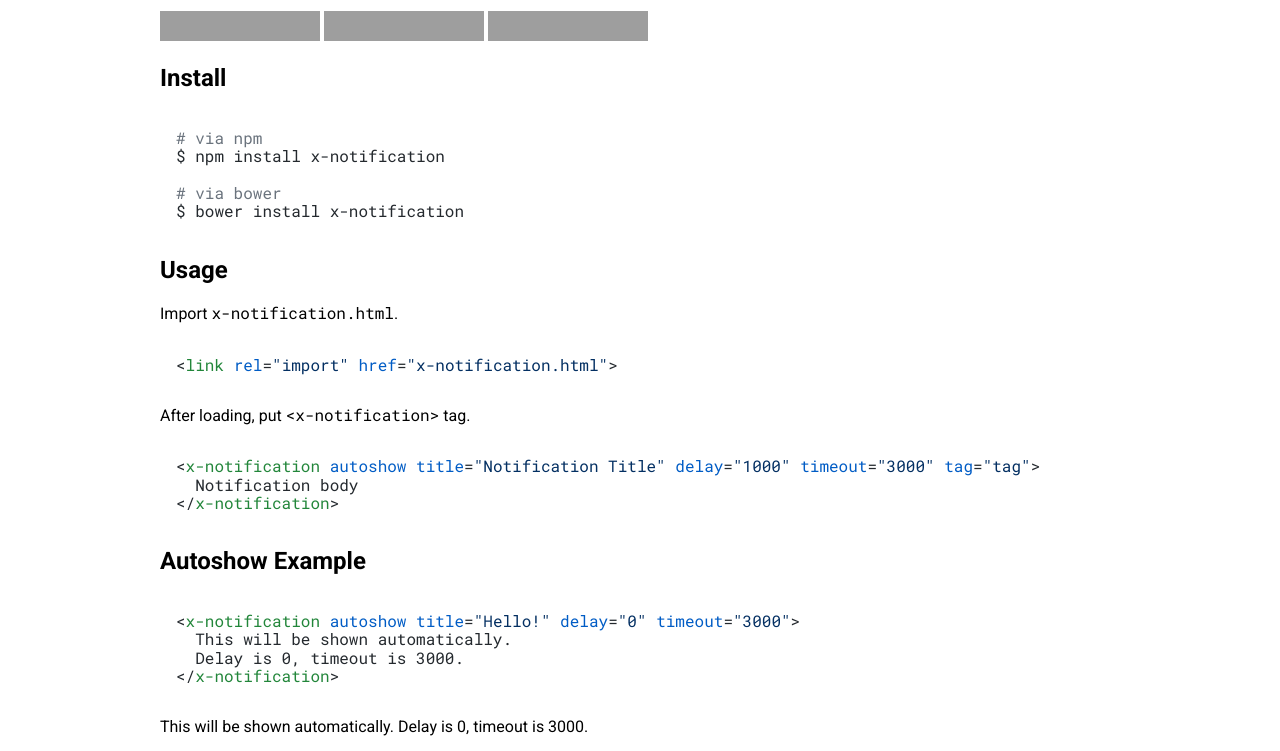
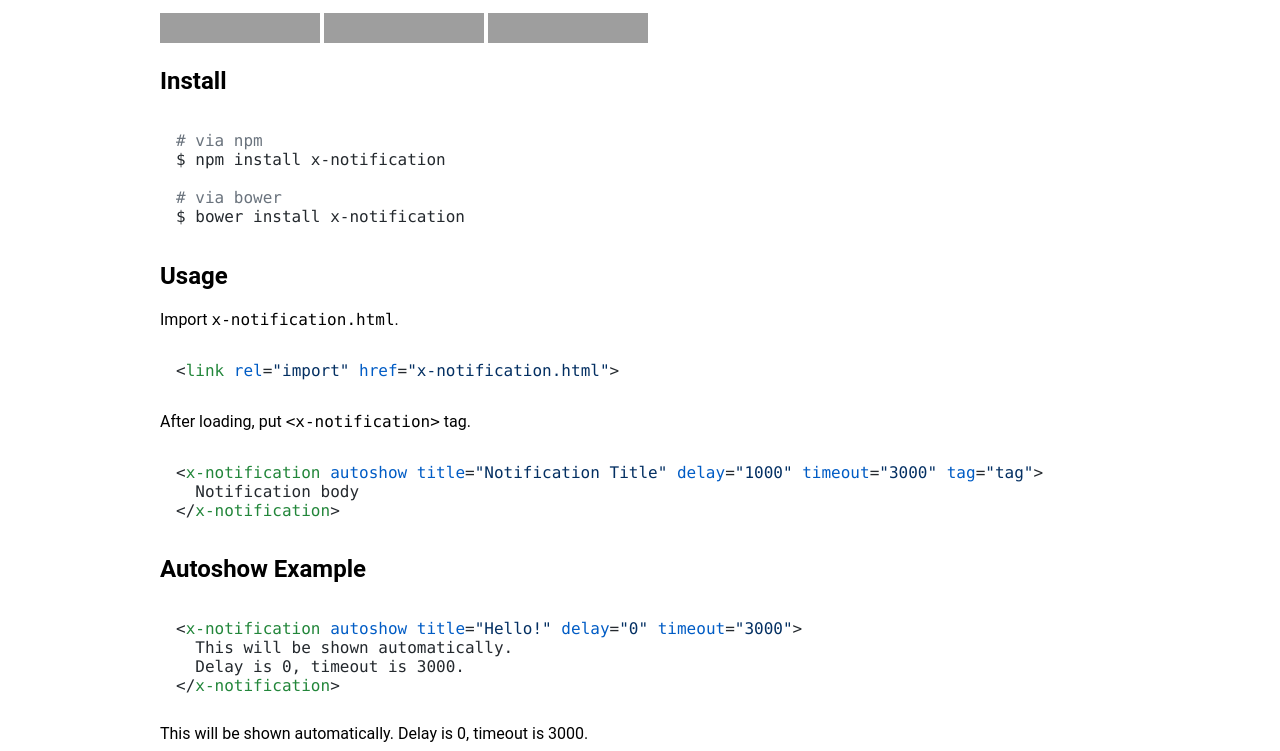
Before and after one commit to 1000ch/x-notification, a website: page index.html in a window 1280 px wide. Shown: the part 103-854 px from the top of the page. Drawn offline with nearby package versions, Linux system fonts and the light colour scheme; grey boxes are pictures that could not be loaded.

Commit message:
Fix styles

```diff
--- a/index.html
+++ b/index.html
@@ -1,17 +1,13 @@
 <!doctype html>
 <html>
-  <head lang="en">
+  <head>
+    <meta charset="utf-8">
     <title>&lt;x-notification&gt;</title>
-    <meta charset="utf-8">
-    <meta http-equiv="X-UA-Compatible" content="IE=edge,chrome=1">
-    <meta name="viewport" content="width=device-width, initial-scale=1.0, maximum-scale=1.0">
-    <link rel="stylesheet" href="https://fonts.googleapis.com/css?family=Roboto:400,700">
-    <link rel="stylesheet" href="https://fonts.googleapis.com/css?family=Roboto Mono:400,700">
+    <meta name="viewport" content="width=device-width, initial-scale=1.0">
     <link rel="stylesheet" href="https://cdn.jsdelivr.net/highlight.js/9.4.0/styles/github.min.css">
-    <link rel="stylesheet" href="https://cdnjs.cloudflare.com/ajax/libs/normalize/4.1.1/normalize.min.css">
     <style>
-      html { font-family: "Roboto", sans-serif; }
-      code { font-family: "Roboto Mono", monospace; }
+      body { font-family: Roboto, Helvetica, Arial, sans-serif; }
+      code { font-family: "Roboto Mono", "Source Code Pro", Consolas, "Courier New", monospace; }
       .container { margin: auto; max-width: 960px; }
       a { text-decoration: none; color: #199ad5; }
       a:hover, a:active { color: #e2007a; }
```
